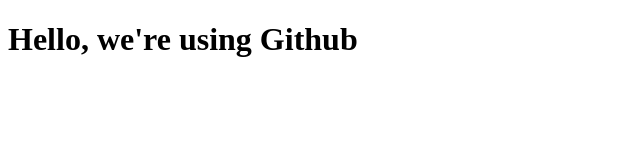
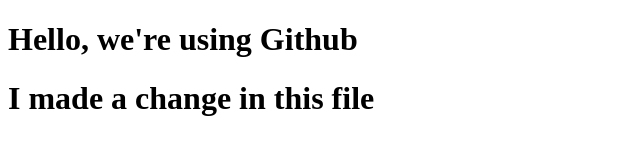
Before and after one commit to drewAdorno/ClassRepo, a plain HTML site: page index.html in a window 1280 px wide. Shown: the whole page, without its empty margins (0-640 px from the left). Drawn offline with Linux system fonts and the light colour scheme.

Commit message:
Added an h2 to index.html

```diff
--- a/index.html
+++ b/index.html
@@ -7,5 +7,6 @@
 </head>
 <body>
     <h1>Hello, we're using Github</h1>
+    <h1>I made a change in this file</h1>
 </body>
 </html>
```
